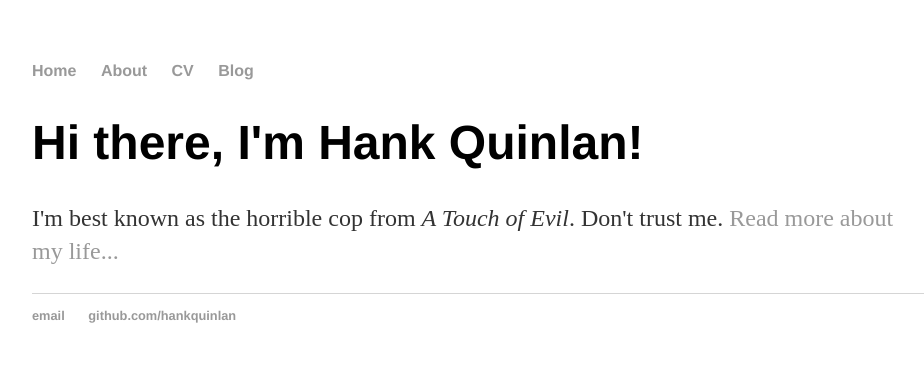
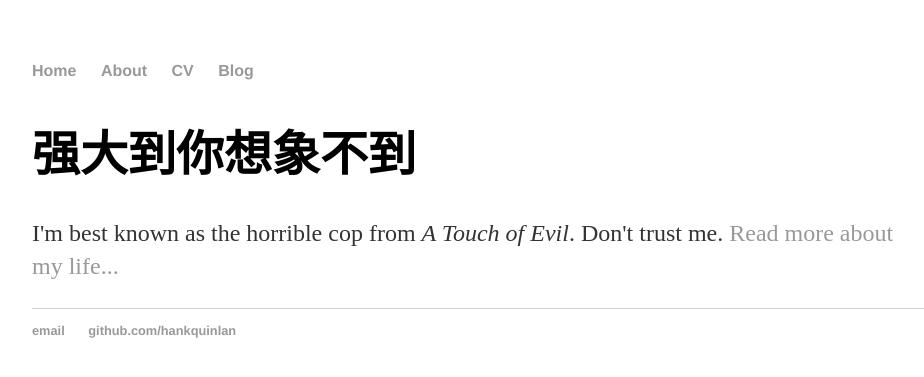
Before and after one commit to curryerror/curryerror.github.io, a Jekyll site: the page built from index.html, in a window 1280 px wide. Shown: the top 377 px of the page, without its empty margins (160-1084 px from the left). Built offline with Jekyll 4.4.1, drawn with Linux system fonts in a browser that asks for light colours.

Commit message:
Update index.html

```diff
--- a/index.html
+++ b/index.html
@@ -4,6 +4,6 @@ title: Hank Quinlan, Horrible Cop
 ---
 
 		<div class="blurb">
-			<h1>Hi there, I'm Hank Quinlan!</h1>
+			<h1>强大到你想象不到</h1>
 			<p>I'm best known as the horrible cop from <em>A Touch of Evil</em>. Don't trust me. <a href="/about">Read more about my life...</a></p>
 		</div>
```
